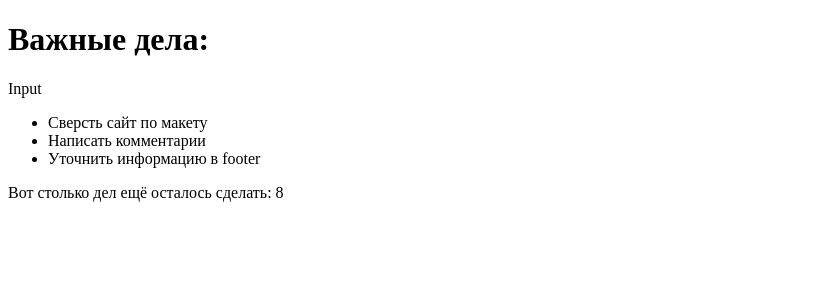
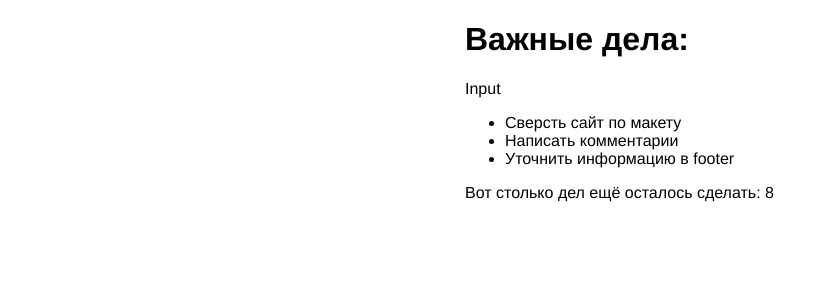
Before and after one commit to WebHeroSchool/React_proj-1, a React (Create React App) app in the folder todo/: page / in a window 1280 px wide. Shown: the top 300 px of the page, without its empty margins (0-829 px from the left). Built offline with nearby package versions, Linux system fonts and the light colour scheme.

Commit message:
add styles

```diff
--- /dev/null
+++ b/todo/src/components/App/App.css
@@ -0,0 +1,5 @@
+.wrap {
+	font-family: Helvetica;
+	margin: auto;
+	width: 350px;
+}
--- a/todo/src/components/App/App.js
+++ b/todo/src/components/App/App.js
@@ -2,6 +2,7 @@ import React from 'react';
 import ItemList from '../ItemList/ItemList';
 import InputItem from '../InputItem/InputItem';
 import Footer from '../Footer/Footer';
+import './App.css';
 
 const App = () => {
 	const items = [
@@ -20,7 +21,7 @@ const App = () => {
 	];
 
 	return (
-	    <div>
+	    <div className = 'wrap'>
 	    <h1>Важные дела:</h1>
 	    	<InputItem />
 	    	<ItemList items = {items} />
```
